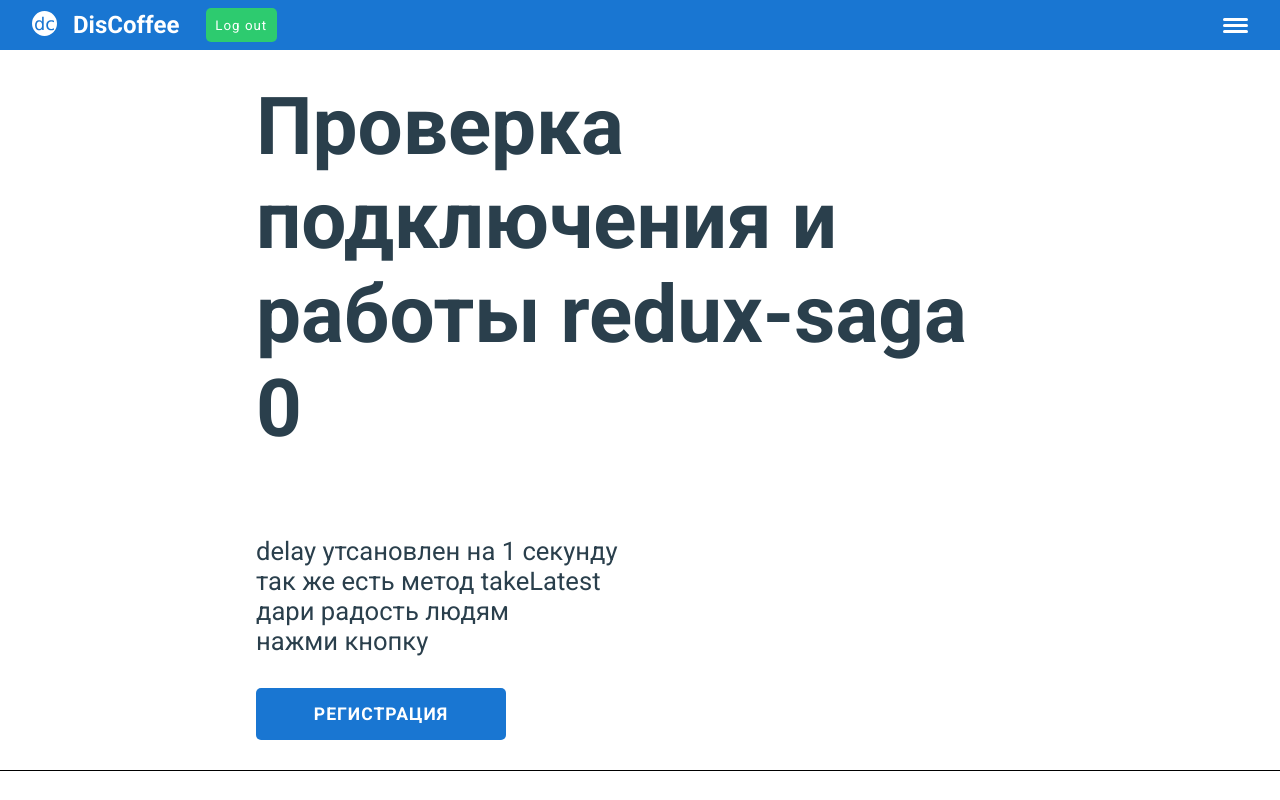
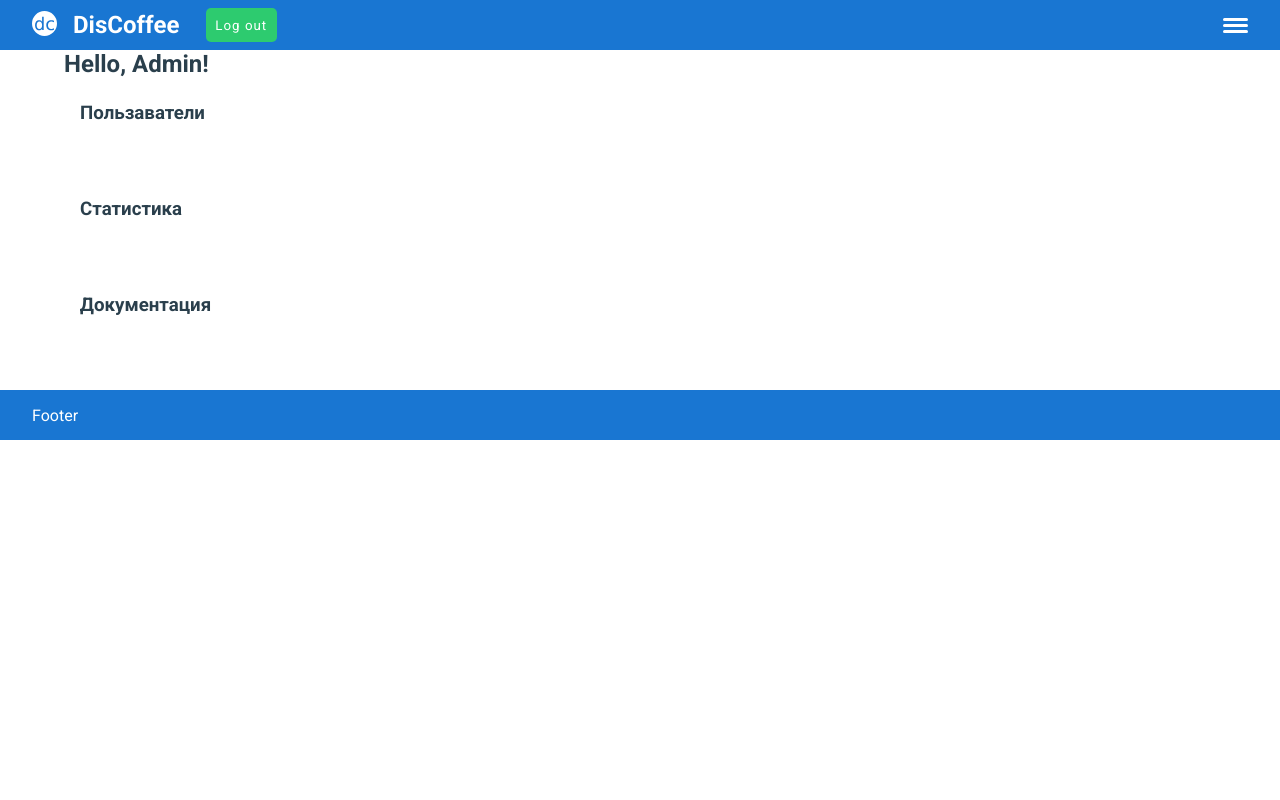
Before and after one commit to SerjBaturin/discoffee, a React app in the folder client/: page / in a window 1280 px wide. Both pictures are taken after a click on the button "Log in". Shown: the top 800 px of the page. Built offline with nearby package versions, Linux system fonts and the light colour scheme.

Commit message:
Add login menu logic: when logged we show admin menu Add Admin component Add Login button whith design

```diff
--- a/client/src/common/Button/Button.jsx
+++ b/client/src/common/Button/Button.jsx
@@ -1,9 +1,9 @@
 import React from "react";
 import "./style.scss";
 
-const Button = (props) => (
-  <button style={props.styles} className="button" onClick={props.handler}>
-    {props.name}
+const Button = ({ styles, handler, name }) => (
+  <button style={styles} className="button" onClick={handler}>
+    {name}
   </button>
 );
 
--- a/client/src/common/Hamburger/Hamburger.jsx
+++ b/client/src/common/Hamburger/Hamburger.jsx
@@ -3,12 +3,12 @@ import { connect } from "react-redux";
 import "./style.scss";
 import menuToggle from "../../redux/actions/menuToggle";
 
-const Hamburger = (props) => {
+const Hamburger = ({ toggleMenu, isMenuOpen }) => {
   return (
     <div
-      onClick={props.toggleMenu}
+      onClick={toggleMenu}
       className={`hamburger ${
-        props.isMenuOpen ? "hamburger_open" : "hamburger_close"
+        isMenuOpen ? "hamburger_open" : "hamburger_close"
       }`}
     >
       <span></span>
--- /dev/null
+++ b/client/src/components/Admin/Admin.jsx
@@ -0,0 +1,23 @@
+import React from "react";
+import "./style.scss";
+
+const Admin = () => {
+  return (
+    <div className="admin">
+      <div className="admin__container">
+        <h2 className="admin__title">Hello, Admin!</h2>
+        <section className="admin__users">
+          <h3>Пользаватели</h3>
+        </section>
+        <section className="admin__charts">
+          <h3>Статистика</h3>
+        </section>
+        <section className="admin__docs">
+          <h3>Документация</h3>
+        </section>
+      </div>
+    </div>
+  );
+};
+
+export default Admin;
--- /dev/null
+++ b/client/src/components/Admin/index.js
@@ -0,0 +1,2 @@
+import Admin from "./Admin.jsx";
+export default Admin;
--- /dev/null
+++ b/client/src/components/Admin/style.scss
@@ -0,0 +1,29 @@
+// MIXINS
+@mixin admin-section {
+  display: flex;
+  flex-direction: column;
+  width: 100%;
+  height: 10vh;
+  margin: 1em;
+}
+.admin {
+  display: flex;
+  flex-direction: column;
+  justify-content: center;
+  align-items: center;
+  width: 100%;
+}
+
+.admin__title {
+  margin-bottom: 1em;
+}
+
+.admin__container {
+  width: 90%;
+}
+
+.admin__users,
+.admin__charts,
+.admin__docs {
+  @include admin-section;
+}
--- a/client/src/components/App.js
+++ b/client/src/components/App.js
@@ -1,23 +1,24 @@
-import React from "react";
+import React, { Fragment } from "react";
 import { connect } from "react-redux";
 import { Header, Footer } from "./layouts";
 import Menu from "./Menu";
+import Admin from "./Admin";
 import Landing from "./Landing";
 // import Loader from "../common/Loader";
 import "./style.scss";
 
-const App = (props) => (
+const App = ({ isLogged }) => (
   <div className="app">
     <Header />
     <Menu />
-    <Landing />
+    {isLogged ? <Admin /> : <Landing />}
     <Footer />
   </div>
 );
 
 const mapStateToProps = (state) => {
   return {
-    isMenuOpen: state.toggleMenu,
+    isLogged: state.isLogged.isLogged,
   };
 };
 
--- a/client/src/components/Landing/Landing.jsx
+++ b/client/src/components/Landing/Landing.jsx
@@ -4,14 +4,14 @@ import "./style.scss";
 import Button from "../../common/Button";
 import { s } from "../../common/Button/buttonStyles";
 
-const Landing = (props) => {
+const Landing = ({ sagaCounter, handlerClick }) => {
   return (
     <div className="landing">
       <section className="landing__utp">
         <div className="container">
-          <h1>Проверка подключения и работы redux-saga {props.sagaCounter}</h1>
+          <h1>Проверка подключения и работы redux-saga {sagaCounter}</h1>
           <ul>
-            <li>delay утсановлен на 1 секунду</li>
+            <li>delay установлен на 1 секунду</li>
             <li>так же есть метод takeLatest</li>
             <li>дари радость людям</li>
             <li>нажми кнопку</li>
@@ -19,7 +19,7 @@ const Landing = (props) => {
           <Button
             styles={s.landing}
             name="РЕГИСТРАЦИЯ"
-            handler={props.handlerClick}
+            handler={handlerClick}
           />
         </div>
       </section>
--- a/client/src/components/Menu/Menu.jsx
+++ b/client/src/components/Menu/Menu.jsx
@@ -2,15 +2,36 @@ import React from "react";
 import { connect } from "react-redux";
 import "./style.scss";
 
-const Menu = (props) => {
+const userItems = [
+  "First item",
+  "Second item",
+  "Third item",
+  "Fourth item",
+  "Fifth item",
+];
+
+const adminItems = [
+  "Admin First item",
+  "Admin Second item",
+  "Admin Third item",
+  "Admin Fourth item",
+  "Admin Fifth item",
+];
+
+const menuItemsHandler = (menuItems) =>
+  menuItems.map((item, i) => (
+    <li className="menu__list__item" key={i}>
+      {item}
+    </li>
+  ));
+
+const Menu = ({ isMenuOpen, isLogged }) => {
   return (
-    <div className={`menu ${props.isMenuOpen ? "menu_open" : "menu_close"}`}>
+    <div className={`menu ${isMenuOpen ? "menu_open" : "menu_close"}`}>
       <ul className="menu__list">
-        <li className="menu__list__item">First item</li>
-        <li className="menu__list__item">Second item</li>
-        <li className="menu__list__item">Third item</li>
-        <li className="menu__list__item">Fourth item</li>
-        <li className="menu__list__item">Fifth item</li>
+        {isLogged === true
+          ? menuItemsHandler(adminItems)
+          : menuItemsHandler(userItems)}
       </ul>
     </div>
   );
@@ -19,6 +40,7 @@ const Menu = (props) => {
 const mapStateToProps = (state) => {
   return {
     isMenuOpen: state.toggleMenu,
+    isLogged: state.isLogged.isLogged,
   };
 };
 
--- a/client/src/components/layouts/Header.jsx
+++ b/client/src/components/layouts/Header.jsx
@@ -7,18 +7,14 @@ import Logo from "./Logo.svg";
 import Button from "../../common/Button";
 import { s } from "../../common/Button/buttonStyles";
 
-const Header = (props) => {
+const Header = ({ isLogged, handlerLogin }) => {
   return (
     <div className="header">
       <div className="header__logo">
         <img src={Logo} alt="logo" />
       </div>
       <div className="header__name">DisCoffee</div>
-      <Button
-        name={props.isLogged.name}
-        handler={props.handlerLogin}
-        styles={s.primary}
-      />
+      <Button name={isLogged.name} handler={handlerLogin} styles={s.primary} />
       <Hamburger />
     </div>
   );
```
